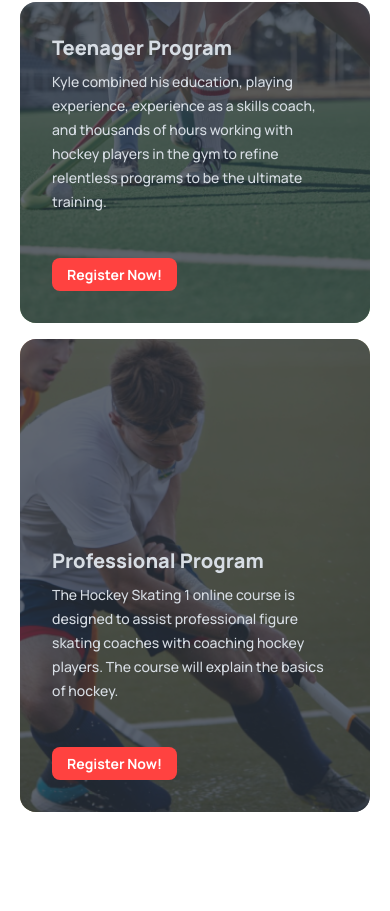
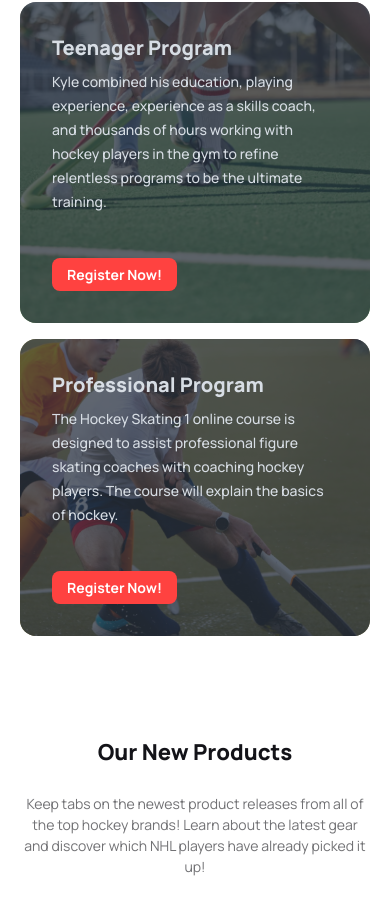
Before and after one commit to mdarman-ali/hockey, a plain HTML site: page index.html in a window 390 px wide. Shown: the part 2302-3213 px from the top of the page. Before the commit the page ends 3114 px from the top, so only its background shows below. Drawn offline with nearby package versions, Linux system fonts and the light colour scheme.

Commit message:
New Product heading add

```diff
--- a/index.html
+++ b/index.html
@@ -173,7 +173,7 @@
             <div class="lg:col-span-2 md:col-span-2">
                 <div class="card bg-base-100 image-full">
                     <figure><img src="./images/programselection3.png" alt="Shoes" /></figure>
-                    <div class="card-body pt-52">
+                    <div class="card-body lg:pt-52">
                       <h2 class="card-title text-xl lg:text-2xl font-extrabold">Professional Program</h2>
                       <p class="text-sm lg:text-base font-medium leading-6 program-3rd-para">The Hockey Skating 1 online course is designed to assist professional figure skating coaches with coaching hockey players. The course will explain the basics of hockey.</p>
                       <div class="card-actions mt-9">
@@ -182,7 +182,14 @@
                     </div>
                 </div>
             </div>
-          </div>
+        </div>
+
+
+        <!-- Common Section -->
+        <div class="common">
+            <h3>Our New Products</h3>
+            <p>Keep tabs on the newest product releases from all of the top hockey brands! Learn about the latest gear and discover which NHL players have already picked it up!</p>
+        </div>
 
 
     </main>
```
